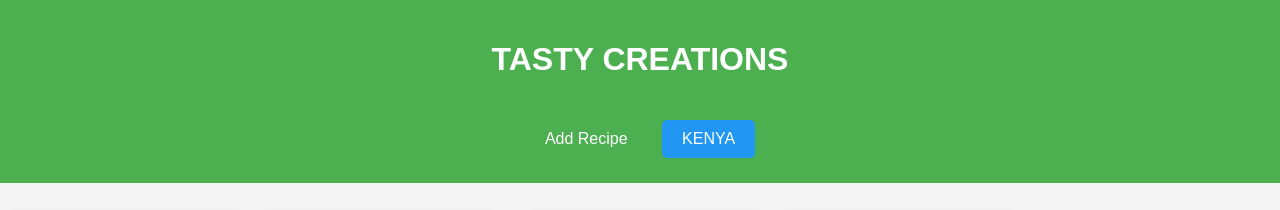
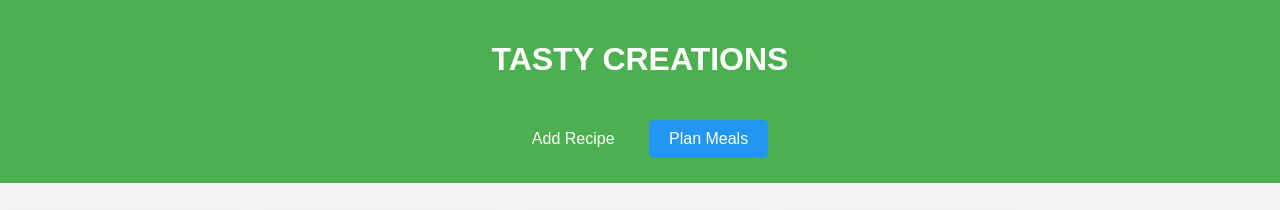
Before and after one commit to SHADRACK8018/Tast-Creations, a plain HTML site: page index.html in a window 1280 px wide. Shown: the top 210 px of the page. Drawn offline with Linux system fonts and the light colour scheme.

Commit message:
Update index.html

```diff
--- a/index.html
+++ b/index.html
@@ -15,7 +15,7 @@
         </div>
         <div id="header-right">
             <button id="addRecipeBtn">Add Recipe</button>
-            <button id="plan-recipes-btn" onclick="window.location.href='plan.html'">KENYA</button>
+            <button id="plan-recipes-btn" onclick="window.location.href='plan.html'">Plan Meals</button>
         </div>
     </header>
 
```
